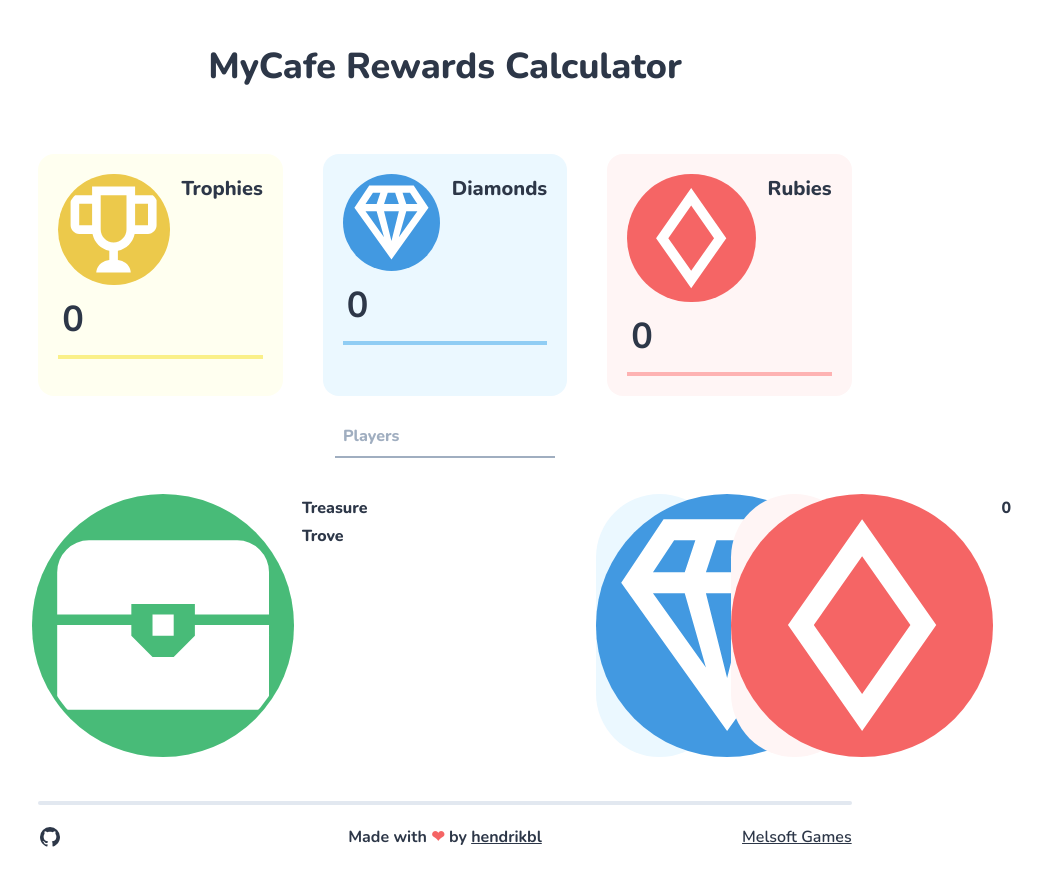
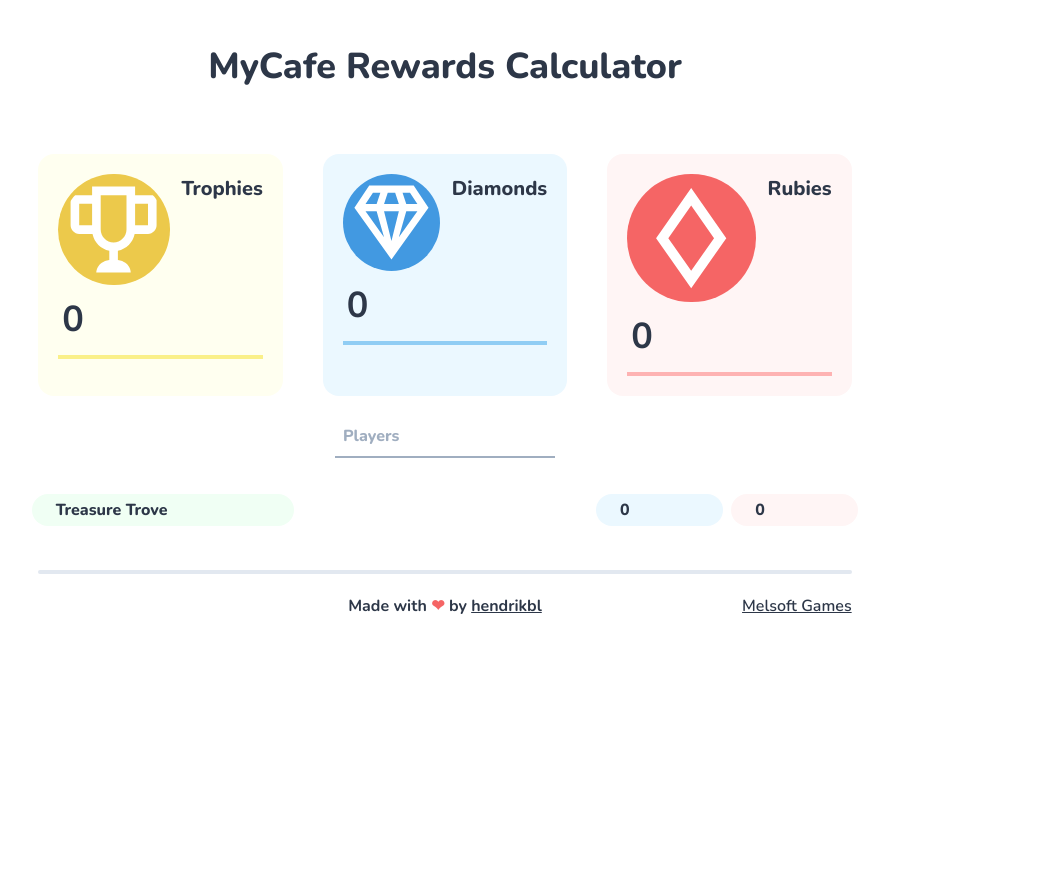
Before and after one commit to hendrikbl/mycafe-rewards-calculator, a Nuxt app: page / in a window 1280 px wide. Shown: the whole page, without its empty margins (195-1237 px from the left). After the commit the page ends 800 px from the top, so only its background shows below. Built offline with nearby package versions, Linux system fonts and the light colour scheme; some icons are missing.

Commit message:
improved svg handling

```diff
--- a/components/AlertCard.vue
+++ b/components/AlertCard.vue
@@ -5,11 +5,11 @@
     >
       <svg
         viewBox="0 0 24 24"
-        :class="`w-7 h-7 p-1 bg-${color}-500 rounded-full flex-none`"
+        :class="`w-8 h-8 p-1.5 bg-${color}-500 rounded-full flex-none`"
       >
-        <slot name="svgPath" />
+        <path fill="currentColor" class="text-white" :d="path" />
       </svg>
-      <div class="mx-2 leading-7 whitespace-nowrap flex-1">{{ text }}</div>
+      <div class="mx-2 leading-8 whitespace-nowrap flex-1">{{ text }}</div>
     </div>
   </div>
 </template>
@@ -25,6 +25,10 @@
       type: String,
       default: 'gray',
     },
+    path: {
+      type: String,
+      default: '',
+    },
   },
 }
 </script>
--- a/components/InputCard.vue
+++ b/components/InputCard.vue
@@ -5,7 +5,7 @@
         viewBox="0 0 24 24"
         :class="`w-7 h-7 mr-3 p-1 bg-${color}-500 rounded-full`"
       >
-        <slot name="svgPath"></slot>
+        <path fill="currentColor" class="text-white" :d="path" />
       </svg>
       <label class="font-extrabold text-xl text-gray-800 mb-5" for="trophies"
         >{{ title }}
@@ -37,6 +37,10 @@
       type: String,
       default: 'gray',
     },
+    path: {
+      type: String,
+      default: '',
+    },
   },
 
   computed: {
--- a/components/PlayerCard.vue
+++ b/components/PlayerCard.vue
@@ -17,12 +17,11 @@
     <div
       class="bg-yellow-100 rounded-full font-extrabold text-gray-800 flex flex-row my-1"
     >
-      <svg
-        viewBox="0 0 24 24"
-        class="w-7 h-7 p-1 bg-yellow-500 rounded-full flex-none"
-      >
-        <path fill="currentColor" class="text-white" :d="icons.trophy" />
-      </svg>
+      <svg-icon
+        type="mdi"
+        :path="icons.trophy"
+        class="w-8 h-8 p-1.5 bg-yellow-500 rounded-full flex-none text-white"
+      />
       <input
         :id="`p${localValue.id}-trophies`"
         v-model="localValue.trophies"
@@ -36,26 +35,24 @@
       <div
         class="bg-blue-100 rounded-full font-extrabold text-gray-800 flex flex-row flex-initial w-100"
       >
-        <svg
-          viewBox="0 0 24 24"
-          class="w-7 h-7 p-1 bg-blue-500 rounded-full flex-none"
-        >
-          <path fill="currentColor" class="text-white" :d="icons.diamond" />
-        </svg>
-        <div class="mx-2 leading-7 whitespace-nowrap flex-1">
+        <svg-icon
+          type="mdi"
+          :path="icons.diamond"
+          class="w-8 h-8 p-1.5 bg-blue-500 rounded-full flex-none text-white"
+        />
+        <div class="mx-2 leading-8 whitespace-nowrap flex-1">
           {{ localValue.diamonds }}
         </div>
       </div>
       <div
         class="bg-red-100 rounded-full font-extrabold text-gray-800 flex flex-row flex-initial w-100"
       >
-        <svg
-          viewBox="0 0 24 24"
-          class="w-7 h-7 p-1 bg-red-500 rounded-full flex-none"
-        >
-          <path fill="currentColor" class="text-white" :d="icons.ruby" />
-        </svg>
-        <div class="mx-2 leading-7 whitespace-nowrap flex-1">
+        <svg-icon
+          type="mdi"
+          :path="icons.ruby"
+          class="w-8 h-8 p-1.5 bg-red-500 rounded-full flex-none text-white"
+        />
+        <div class="mx-2 leading-8 whitespace-nowrap flex-1">
           {{ localValue.rubies }}
         </div>
       </div>
@@ -64,6 +61,8 @@
 </template>
 
 <script>
+import SvgIcon from '@jamescoyle/vue-icon'
+
 import {
   mdiCardsDiamondOutline,
   mdiDiamondStone,
@@ -71,6 +70,10 @@
 } from '@mdi/js'
 
 export default {
+  components: {
+    SvgIcon,
+  },
+
   props: {
     value: {
       type: Object,
--- a/components/TroveCard.vue
+++ b/components/TroveCard.vue
@@ -5,39 +5,36 @@
     <div
       class="bg-green-100 rounded-full font-extrabold text-gray-800 flex flex-row my-1"
     >
-      <svg
-        viewBox="0 0 24 24"
-        class="w-7 h-7 p-1 bg-green-500 rounded-full flex-none"
-      >
-        <path fill="currentColor" class="text-white" :d="icons.trove" />
-      </svg>
-      <div class="mx-2 leading-7 whitespace-nowrap flex-1">Treasure Trove</div>
+      <svg-icon
+        type="mdi"
+        :path="icons.trove"
+        class="w-8 h-8 p-1.5 bg-green-500 rounded-full flex-none text-white"
+      />
+      <div class="mx-2 leading-8 whitespace-nowrap flex-1">Treasure Trove</div>
     </div>
     <div class="invisible"></div>
     <div class="grid grid-cols-2 gap-x-2 my-1">
       <div
         class="bg-blue-100 rounded-full font-extrabold text-gray-800 flex flex-row flex-initial w-100"
       >
-        <svg
-          viewBox="0 0 24 24"
-          class="w-7 h-7 p-1 bg-blue-500 rounded-full flex-none"
-        >
-          <path fill="currentColor" class="text-white" :d="icons.diamond" />
-        </svg>
-        <div class="mx-2 leading-7 whitespace-nowrap flex-1">
+        <svg-icon
+          type="mdi"
+          :path="icons.diamond"
+          class="w-8 h-8 p-1.5 bg-blue-500 rounded-full flex-none text-white"
+        />
+        <div class="mx-2 leading-8 whitespace-nowrap flex-1">
           {{ value.diamonds }}
         </div>
       </div>
       <div
         class="bg-red-100 rounded-full font-extrabold text-gray-800 flex flex-row flex-initial w-100"
       >
-        <svg
-          viewBox="0 0 24 24"
-          class="w-7 h-7 p-1 bg-red-500 rounded-full flex-none"
-        >
-          <path fill="currentColor" class="text-white" :d="icons.ruby" />
-        </svg>
-        <div class="mx-2 leading-7 whitespace-nowrap flex-1">
+        <svg-icon
+          type="mdi"
+          :path="icons.ruby"
+          class="w-8 h-8 p-1.5 bg-red-500 rounded-full flex-none text-white"
+        />
+        <div class="mx-2 leading-8 whitespace-nowrap flex-1">
           {{ value.rubies }}
         </div>
       </div>
@@ -46,6 +43,8 @@
 </template>
 
 <script>
+import SvgIcon from '@jamescoyle/vue-icon'
+
 import {
   mdiCardsDiamondOutline,
   mdiDiamondStone,
@@ -53,6 +52,10 @@
 } from '@mdi/js'
 
 export default {
+  components: {
+    SvgIcon,
+  },
+
   props: {
     value: {
       type: Object,
--- a/package.json
+++ b/package.json
@@ -11,6 +11,7 @@
     "lint": "yarn lint:js"
   },
   "dependencies": {
+    "@jamescoyle/vue-icon": "^0.1.0",
     "@mdi/js": "^5.9.55",
     "@nuxtjs/pwa": "^3.3.5",
     "core-js": "^3.8.3",
--- a/pages/index.vue
+++ b/pages/index.vue
@@ -1,9 +1,12 @@
 <template>
   <div class="container mx-auto h-screen">
     <div>
+      <!-- TITLE -->
       <h1 class="text-center text-4xl font-extrabold py-10">
         MyCafe Rewards Calculator
       </h1>
+
+      <!-- TOTALS -->
       <div
         class="grid grid-cols-1 sm:grid-cols-1 md:grid-cols-3 lg:grid-cols-3 xl:grid-cols-3 lg:w-3/4 xl:w-2/3 mx-auto"
       >
@@ -12,32 +15,25 @@
           color="yellow"
           title="Trophies"
           class="mx-5"
-        >
-          <template #svgPath>
-            <path fill="currentColor" class="text-white" :d="icons.trophy" />
-          </template>
-        </input-card>
+          :path="icons.trophy"
+        />
         <input-card
           v-model="totals.diamonds"
           color="blue"
           title="Diamonds"
           class="mx-5"
-        >
-          <template #svgPath>
-            <path fill="currentColor" class="text-white" :d="icons.diamond" />
-          </template>
-        </input-card>
+          :path="icons.diamond"
+        />
         <input-card
           v-model="totals.rubies"
           color="red"
           title="Rubies"
           class="mx-5"
-        >
-          <template #svgPath>
-            <path fill="currentColor" class="text-white" :d="icons.ruby" />
-          </template>
-        </input-card>
+          :path="icons.ruby"
+        />
       </div>
+
+      <!-- PLAYERCOUNT -->
       <div class="flex flex-row justify-center">
         <input
           id="playercount"
@@ -51,43 +47,49 @@
           min="0"
         />
       </div>
+
+      <!-- PLAYERS -->
       <div v-for="player in players" :key="player.id" class="mx-5">
         <div v-if="player.id <= playercount">
           <player-card v-model="players[player.id]" />
         </div>
       </div>
+
+      <!-- ALERTS -->
       <div class="mx-5 flex-grow">
         <div
           v-if="playerTrophies > totals.trophies"
           class="lg:w-3/4 xl:w-2/3 mx-auto my-2"
         >
-          <alert-card text="Too many trophies assigned!" color="red">
-            <template #svgPath>
-              <path fill="currentColor" class="text-white" :d="icons.alert" />
-            </template>
-          </alert-card>
+          <alert-card
+            text="Too many trophies assigned!"
+            color="red"
+            :path="icons.alert"
+          />
         </div>
         <div
           v-if="playerTrophies < totals.trophies"
           class="lg:w-3/4 xl:w-2/3 mx-auto my-2"
         >
-          <alert-card text="Not all trophies assigned!" color="yellow">
-            <template #svgPath>
-              <path fill="currentColor" class="text-white" :d="icons.alert" />
-            </template>
-          </alert-card>
+          <alert-card
+            text="Not all trophies assigned!"
+            color="yellow"
+            :path="icons.alert"
+          />
         </div>
+
+        <!-- TROVE -->
         <trove-card v-model="trove" class="my-8" />
       </div>
     </div>
+
+    <!-- FOOTER -->
     <footer class="lg:w-3/4 xl:w-2/3 mx-auto mt-10">
       <hr class="border-t-4 rounded-full my-5 mx-5" />
-      <div class="grid grid-cols-3 grid pb-5 mx-5">
+      <div class="grid grid-cols-3 pb-5 mx-5">
         <div class="text-left">
           <a href="https://github.com/hendrikbl/mycafe-rewards-calculator">
-            <svg viewBox="0 0 24 24" class="h-6">
-              <path fill="currentColor" :d="icons.github" />
-            </svg>
+            <svg-icon type="mdi" :path="icons.github" class="h-6" />
           </a>
         </div>
         <div class="font-bold text-center">
@@ -105,6 +107,8 @@
 </template>
 
 <script>
+import SvgIcon from '@jamescoyle/vue-icon'
+
 import {
   mdiAlert,
   mdiCardsDiamondOutline,
@@ -114,6 +118,10 @@
 } from '@mdi/js'
 
 export default {
+  components: {
+    SvgIcon,
+  },
+
   data: () => {
     return {
       totals: {
```
Also changed, not shown: 1 other file (tests, documents, lock files or other folders).
